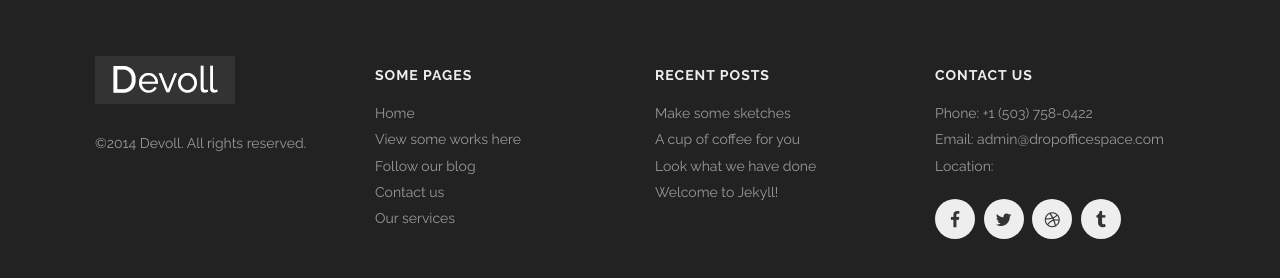
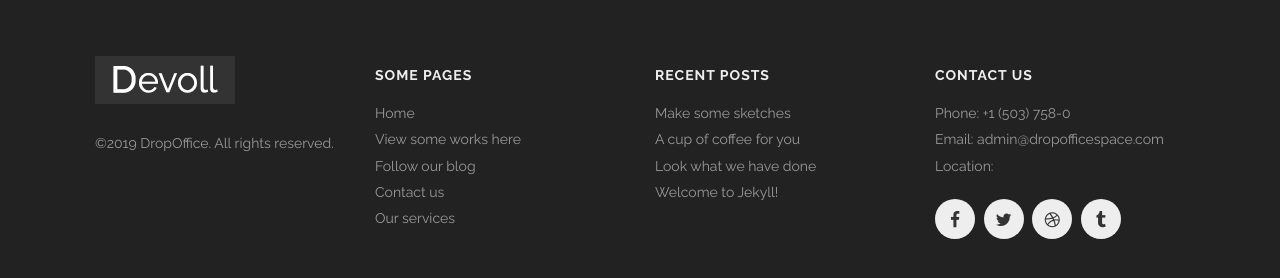
Before and after one commit to dropoffice/dropoffices.github.io, a Jekyll site: the page built from index.html, in a window 1280 px wide and 900 px high, scrolled down 5236 px. Shown: the part 569-847 px from the top of the window. Built offline with Jekyll 4.4.1, drawn with Linux system fonts in a browser that asks for light colours.

```diff
--- a/_config.yml
+++ b/_config.yml
@@ -3,11 +3,12 @@ title: DropOffice
 email: admin@dropofficespace.com
 description: > # this means to ignore newlines until "baseurl:"
   Office space and desk space desigined around nomadic remote office workers.
-baseurl: "https://dropofficespace.com/" # the subpath of your site, e.g. /blog/
+baseurl: "" # the subpath of your site, e.g. /blog/
 url: "https://dropofficespace.com" # the base hostname & protocol for your site
 twitter_username: dropoffice
 github_username:  dropoffice
-phone: +1 (503) 758-0422
+phone: +1 (503) 758-0
+address: ""
 
 # Build settings
 markdown: kramdown
--- a/_includes/footer.html
+++ b/_includes/footer.html
@@ -7,7 +7,7 @@
           <img alt="" src="{{site.url}}/images/logo-grey.png" />
         </a>
       </h1>
-      <p>©2014 Devoll. All rights reserved.</p>
+      <p>©2019 DropOffice. All rights reserved.</p>
       <div class='spacing'></div>
       <div class='spacing'></div>
     </div>
```
